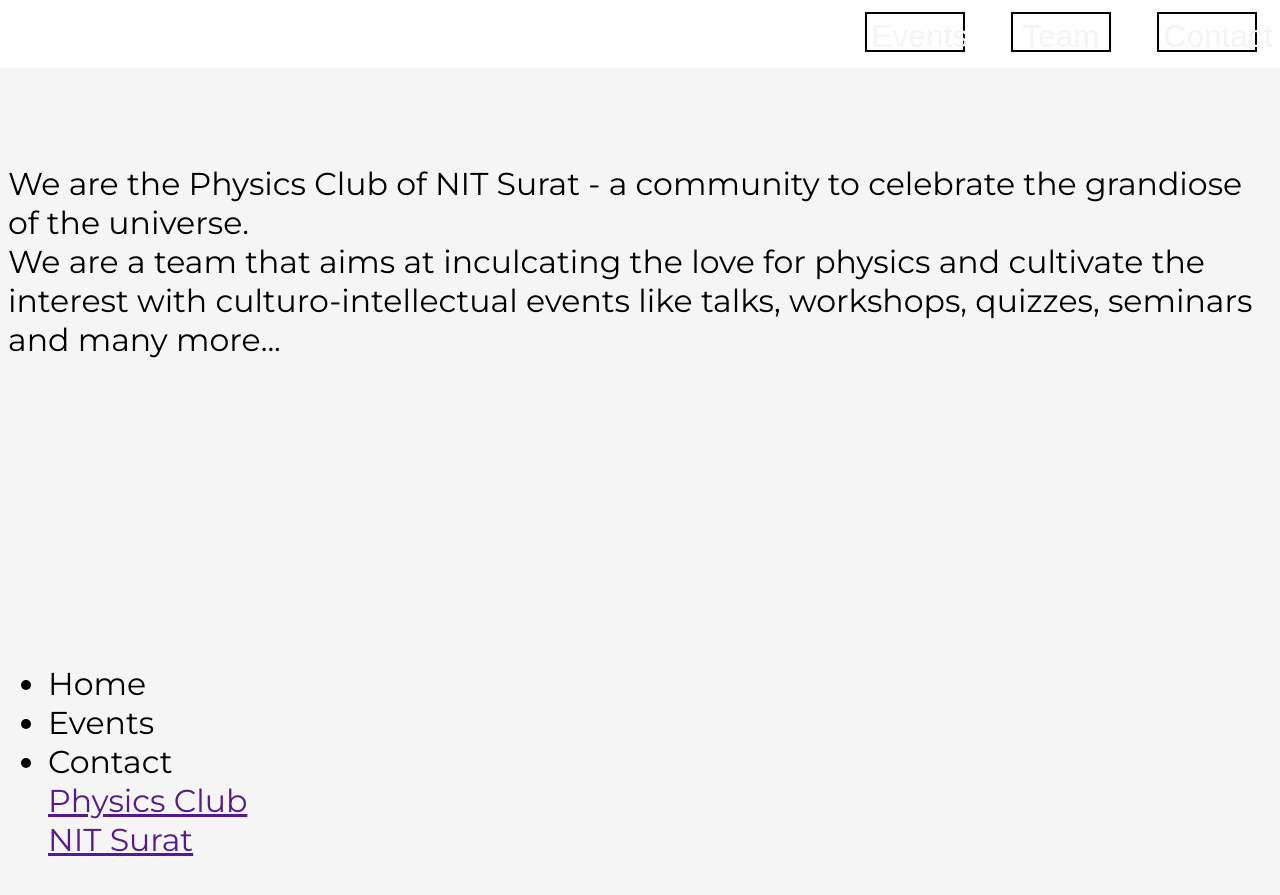
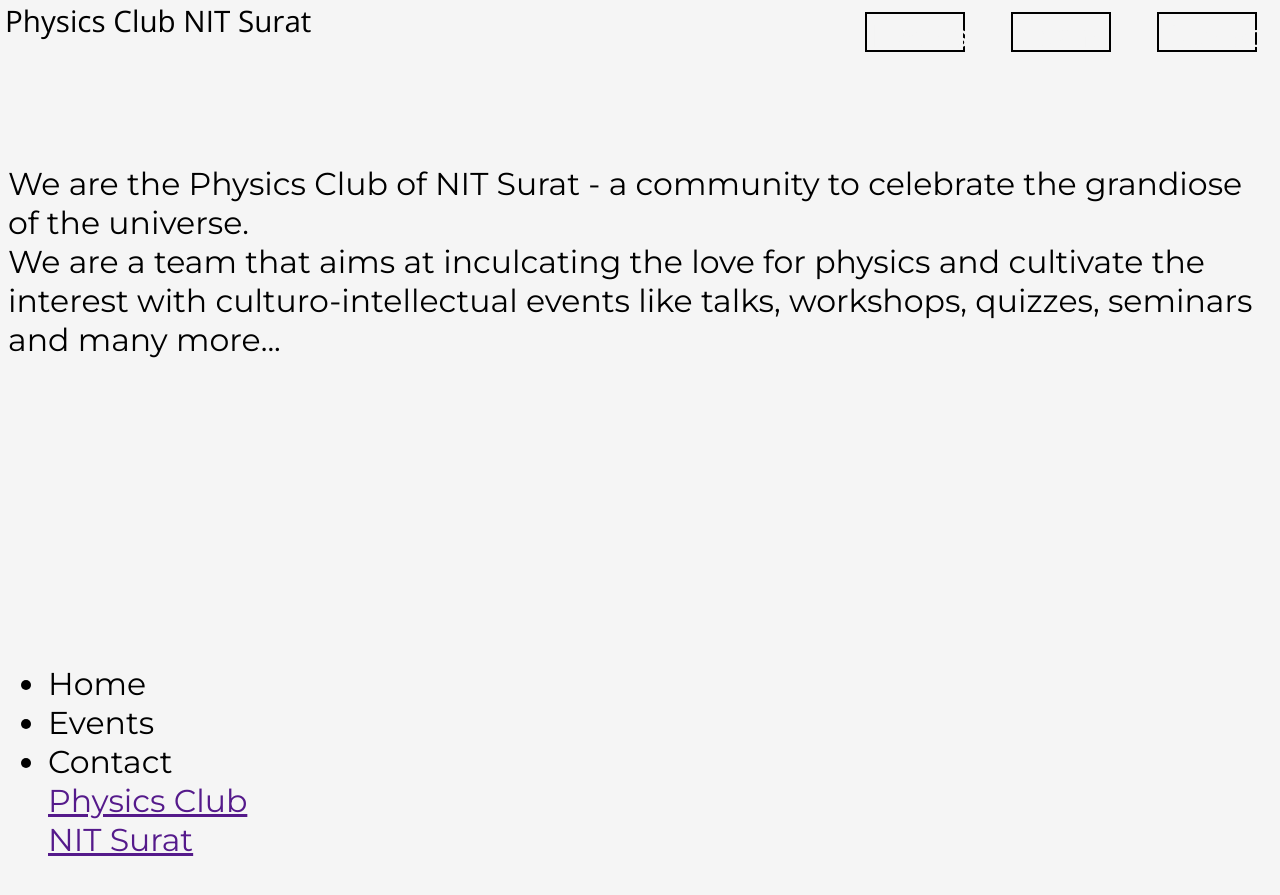
Before and after one commit to adithyarao3103/Physics-Club-Website-Trial, a Jekyll site: the page built from index.html, in a window 1280 px wide. Shown: the top 895 px of the page. Built offline with Jekyll 4.4.1, drawn with Linux system fonts in a browser that asks for light colours; some web fonts are replaced.

Commit message:
Add files via upload

```diff
--- a/assets/css/fixed.css
+++ b/assets/css/fixed.css
@@ -16,12 +16,11 @@
 	margin-top: -25px;
 	text-decoration: none;
 	color: black;
+	z-index: 100;
 }
 
 
 #navbar{
-
-	background-color: white;
 	display: flex;
 	justify-content: flex-end;
 	width: 120vw;
@@ -29,6 +28,7 @@
 	position: fixed;
 	top: 0;
 	right: 0;
+	z-index: 99;
 }
 
 
```
